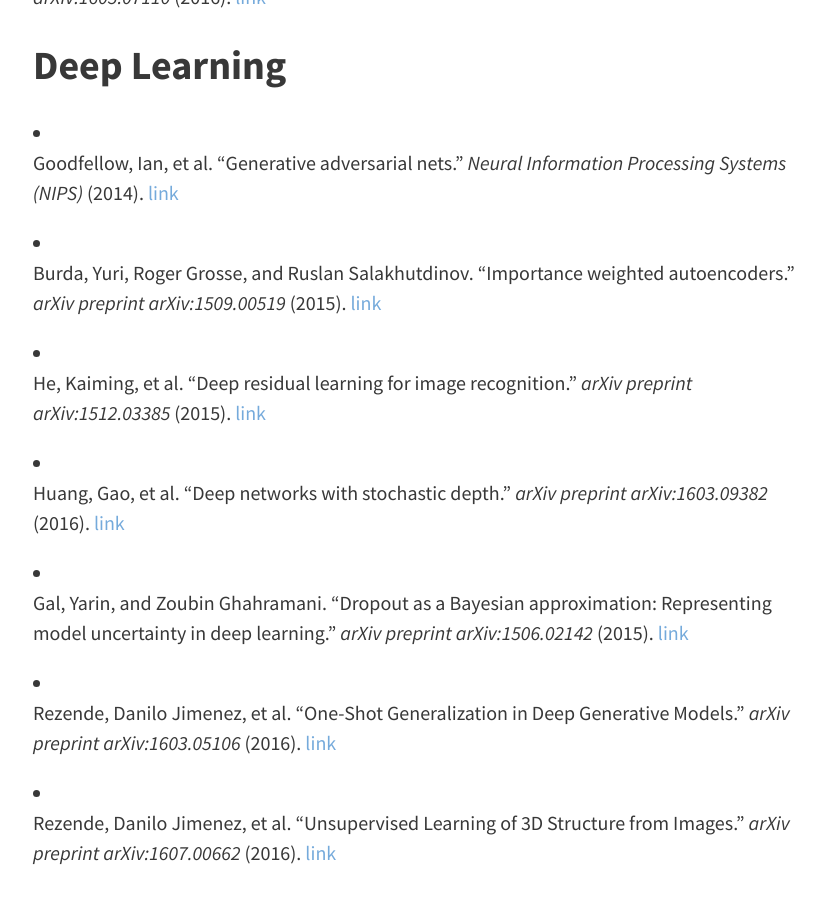
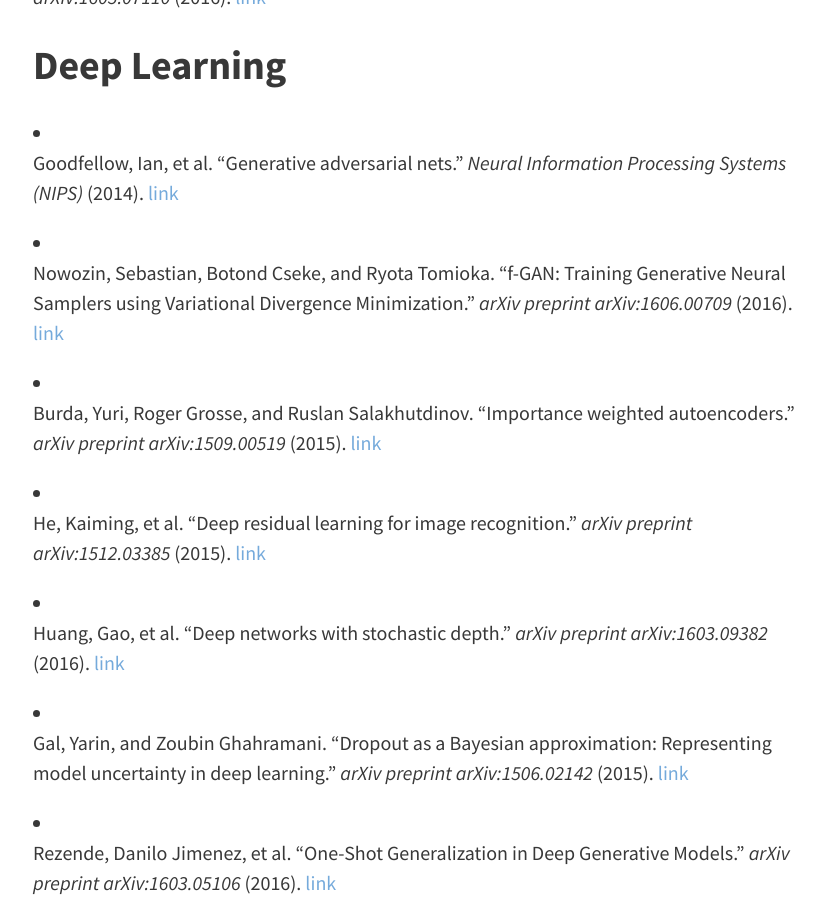
Before and after one commit to casmls/casmls.github.io, a Jekyll site: the page built from papers.md, in a window 1280 px wide and 900 px high, scrolled down 3359 px. Shown: the whole window, without its empty margins (223-1048 px from the left). Built offline with Jekyll 4.4.1, drawn with Linux system fonts in a browser that asks for light colours; nearby versions of some CDN libraries.

Commit message:
new paper

```diff
--- a/papers.md
+++ b/papers.md
@@ -60,6 +60,8 @@
 
 ## Deep Learning
 - Goodfellow, Ian, et al. "Generative adversarial nets." _Neural Information Processing Systems (NIPS)_ (2014). [link](http://papers.nips.cc/paper/5423-generative-adversarial-nets.pdf)
+
+- Nowozin, Sebastian, Botond Cseke, and Ryota Tomioka. "f-GAN: Training Generative Neural Samplers using Variational Divergence Minimization." _arXiv preprint arXiv:1606.00709_ (2016). [link](http://arxiv.org/pdf/1606.00709)
 
 - Burda, Yuri, Roger Grosse, and Ruslan Salakhutdinov. "Importance weighted autoencoders." _arXiv preprint arXiv:1509.00519_ (2015). [link](http://arxiv.org/pdf/1509.00519)
 
```
